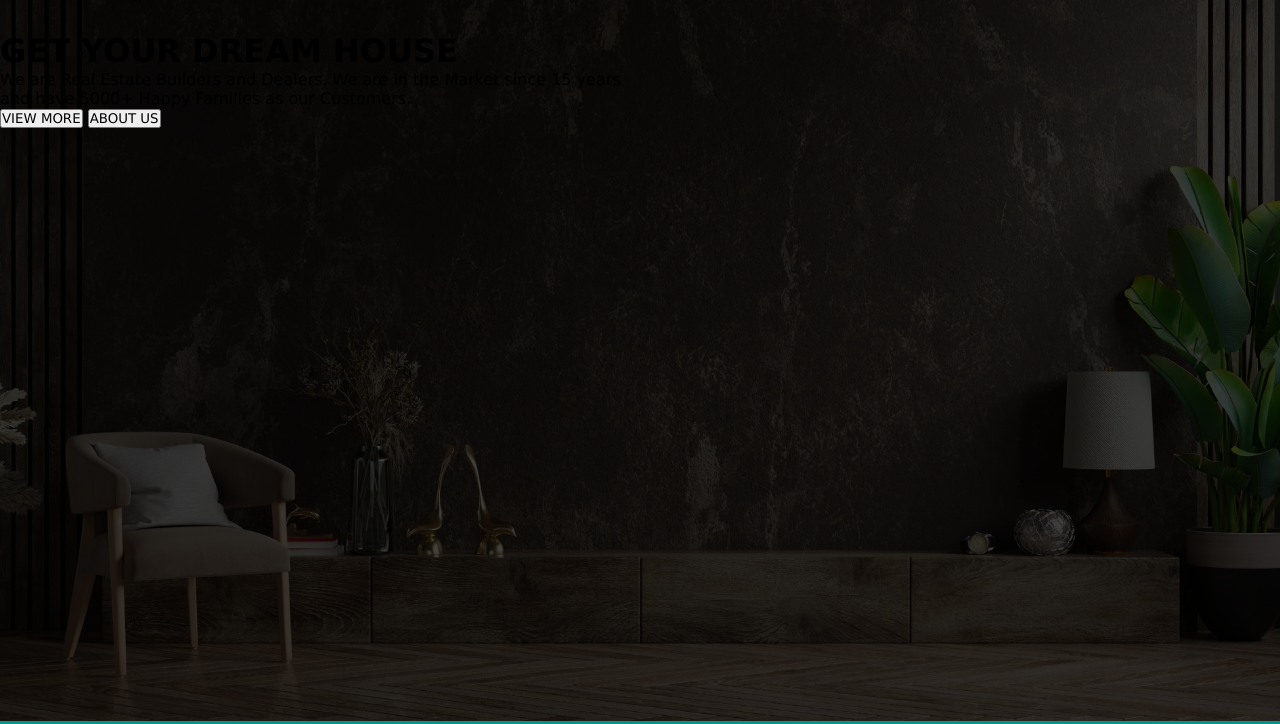
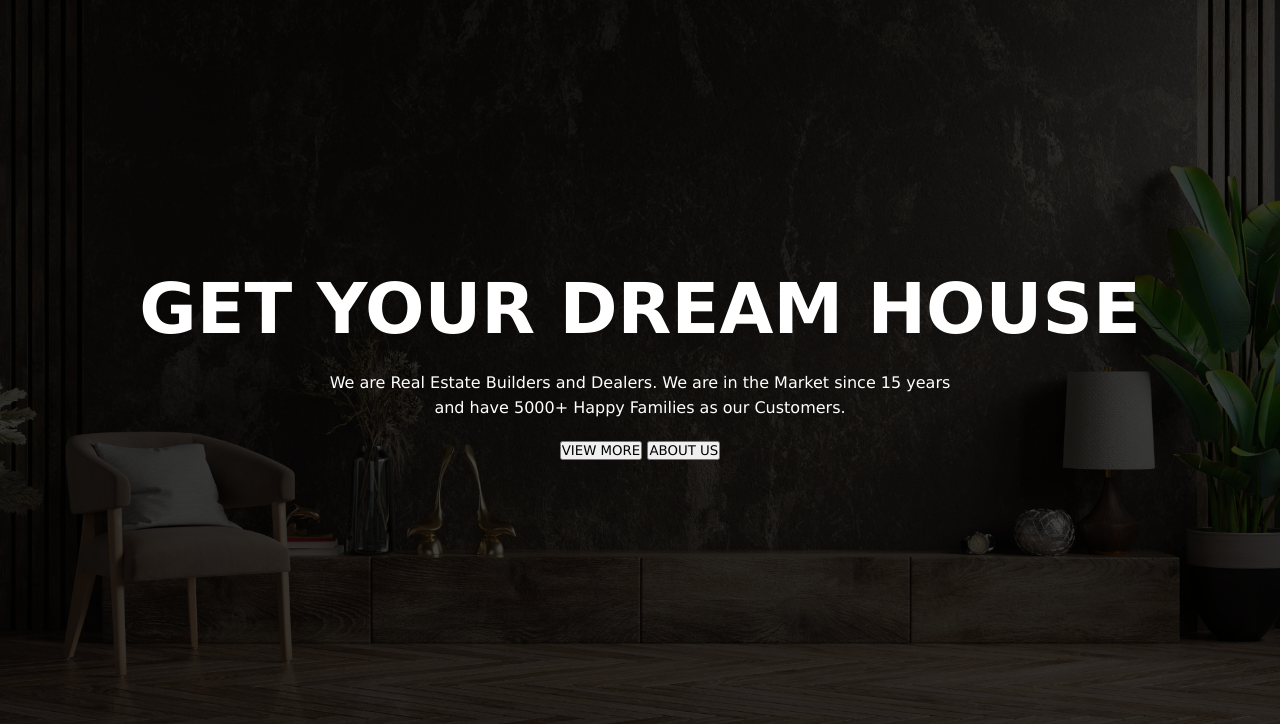
Before and after one commit to abhishekrnc/simple_realestate_webpage, a plain HTML site: page index.html in a window 1280 px wide. Shown: the part 76-800 px from the top of the page. Drawn offline with Linux system fonts and the light colour scheme.

Commit message:
updated css

```diff
--- a/style.css
+++ b/style.css
@@ -30,6 +30,7 @@
     list-style: none;
     display: inline-block;
     margin: 0 20px;
+    position: relative;
 }
 
 .navbar ul li a{
@@ -41,9 +42,34 @@
 .navbar ul li::after {
     content: '';
     height: 3px;
-    width: 100%;
+    width: 0;
     background: #009688;
     position: absolute;
     left: 0;
-    bottom: 0;
+    bottom: -10px;
+    transform: 0.5s;
 }
+
+.navbar ul li:hover::after{
+    width: 100%;
+}
+
+.content {
+    width: 100%;
+    position: absolute;
+    top: 50%;
+    transform: translateY(-50%);
+    text-align: center;
+    color: #fff;
+}
+
+.content h1{
+    font-size: 70px;
+    margin-top: 80px;
+}
+
+.content p{
+    margin: 20px auto;
+    font-weight: 100;
+    line-height: 25px;
+}
```
